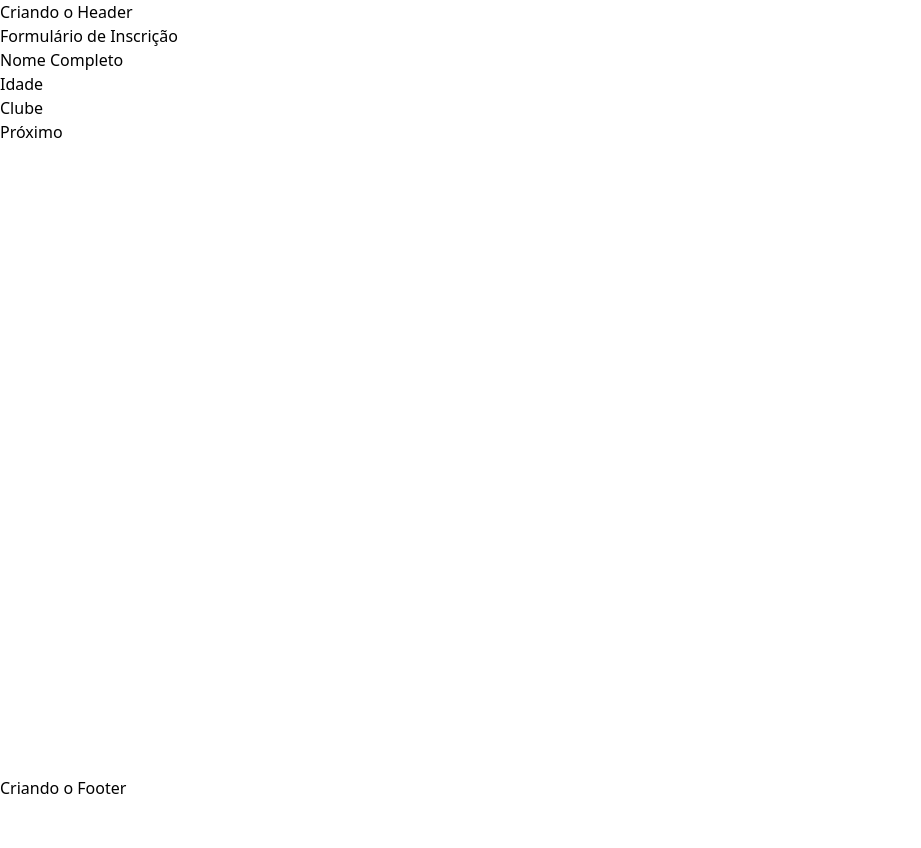
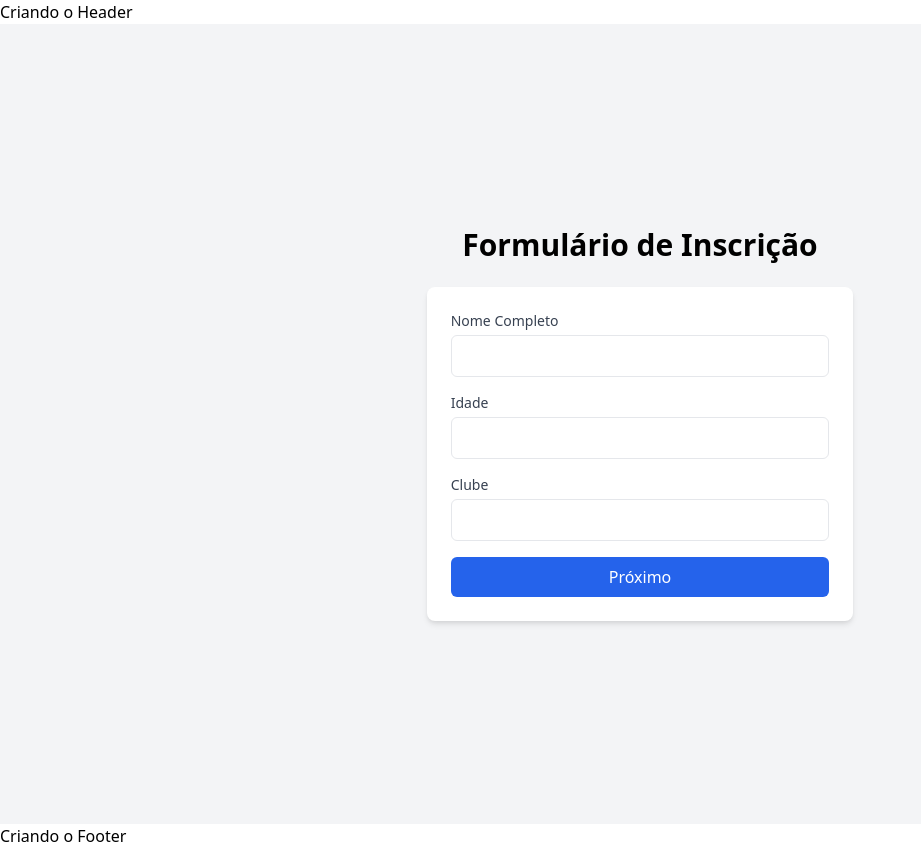
Before and after one commit to noelmagondim/oficina-de-especialidades, a React (Vite) app: page /registration in a window 1280 px wide. Shown: the whole page, without its empty margins (0-921 px from the left). Before the commit the page ends 800 px from the top, so only its background shows below. Built offline with nearby package versions, Linux system fonts and the light colour scheme.

Commit message:
Estilizando a RegistrationPage

```diff
--- a/src/pages/RegistrationPage.tsx
+++ b/src/pages/RegistrationPage.tsx
@@ -20,39 +20,43 @@ const RegistrationPage: React.FC = () => {
   };
 
   return (
-    <div>
-      <h1>Formulário de Inscrição</h1>
-      <form>
-        <div>
-          <label>Nome Completo</label>
+    <div className="flex flex-col items-center justify-center h-screen bg-gray-100">
+      <h1 className="text-3xl font-bold mb-6">Formulário de Inscrição</h1>
+      <form className="w-1/3 bg-white p-6 rounded-lg shadow-md">
+        <div className="mb-4">
+          <label className="block text-sm font-medium text-gray-700">Nome Completo</label>
           <input
             type="text"
             name="fullName"
             value={formData.fullName}
             onChange={handleChange}
+            className="w-full mt-1 p-2 border rounded-md"
           />
         </div>
-        <div>
-          <label>Idade</label>
+        <div className="mb-4">
+          <label className="block text-sm font-medium text-gray-700">Idade</label>
           <input
             type="number"
             name="age"
             value={formData.age}
             onChange={handleChange}
+            className="w-full mt-1 p-2 border rounded-md"
           />
         </div>
-        <div>
-          <label>Clube</label>
+        <div className="mb-4">
+          <label className="block text-sm font-medium text-gray-700">Clube</label>
           <input
             type="text"
             name="club"
             value={formData.club}
             onChange={handleChange}
+            className="w-full mt-1 p-2 border rounded-md"
           />
         </div>
         <button
           type="button"
           onClick={handleNext}
+          className="w-full py-2 bg-blue-600 text-white rounded-md hover:bg-blue-700"
         >
           Próximo
         </button>
```
